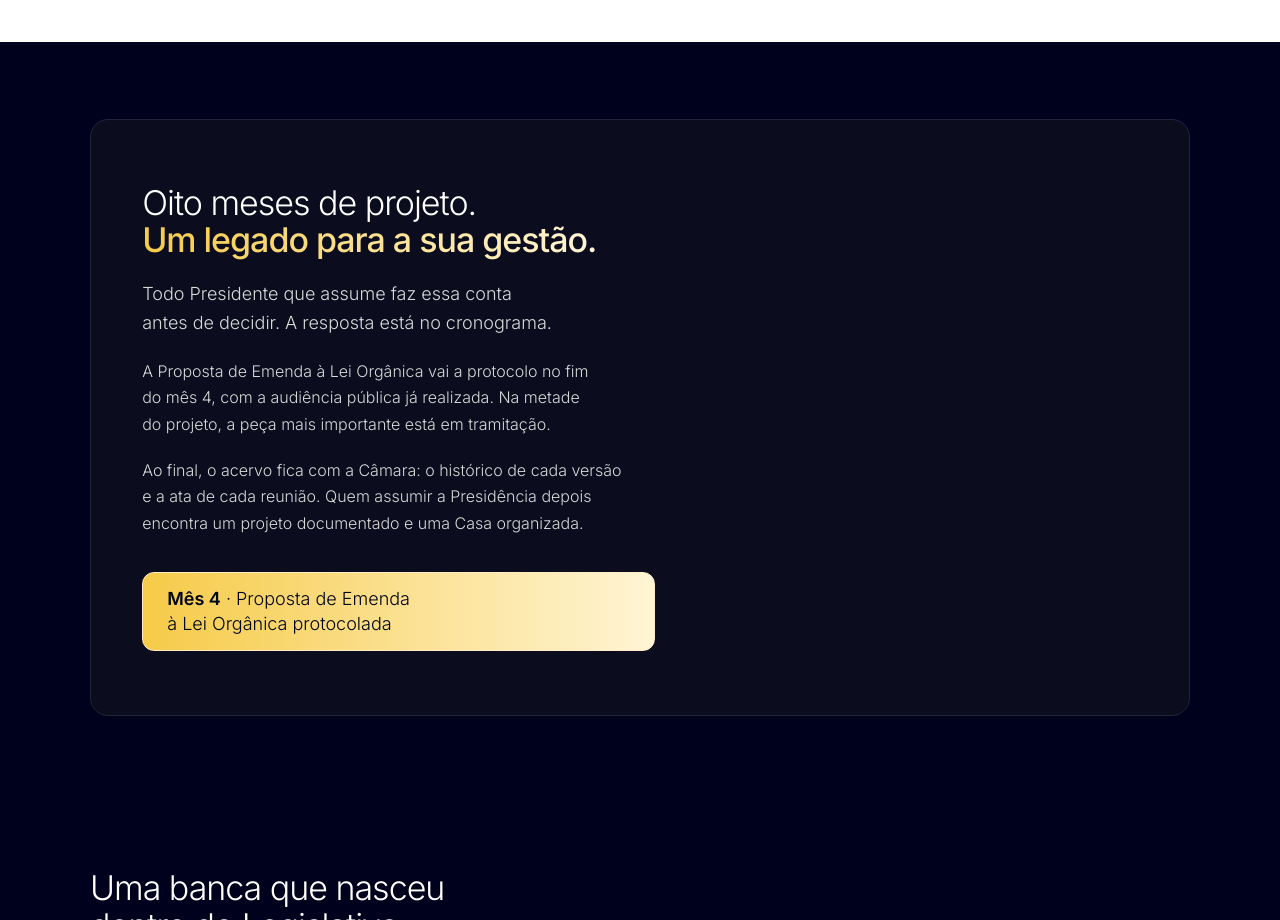
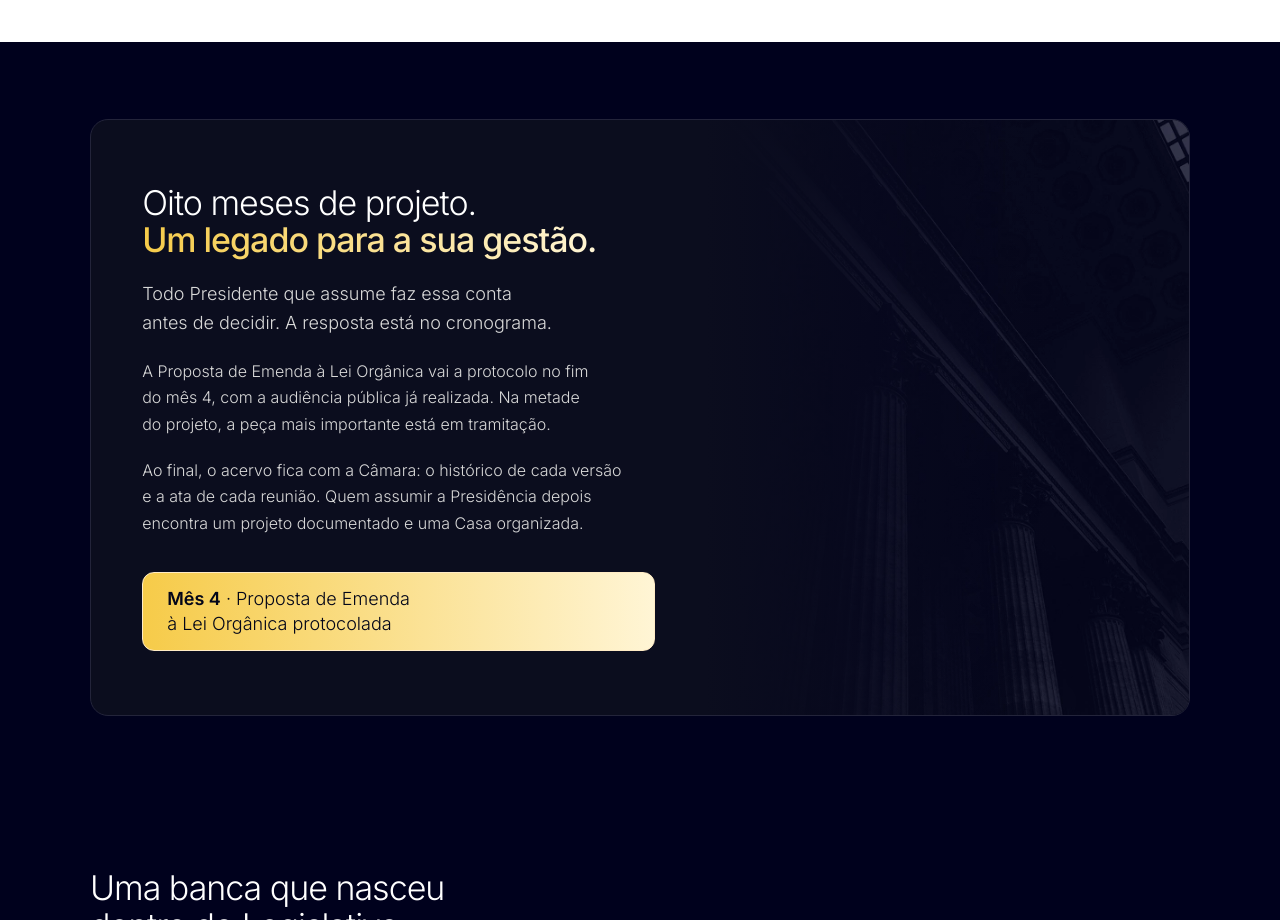
Before and after one commit to Jef1N/Normatiza-o-360, a plain HTML site: page index.html in a window 1280 px wide. Shown: the part 8400-9320 px from the top of the page. Drawn offline with nearby package versions, Linux system fonts and the light colour scheme.

Commit message:
Prazo e mandato: imagem de fundo (colunas) na coluna direita do bloco
Co-Authored-By: Claude Opus 4.8 <noreply@anthropic.com>
Claude-Session: https://claude.ai/code/session_019MBYwDzD3818YRrwkkGH1B

```diff
--- a/styles.css
+++ b/styles.css
@@ -346,8 +346,9 @@ h1,h2,h3,h4,.sec-title,.sec-title-sm,.faq-item summary{text-wrap:balance;hyphens
   font-size:18px;font-weight:300;line-height:1.4;text-wrap:balance;
 }
 .mandato-badge strong{font-weight:600}
-/* coluna à direita só reserva o espaço (transparente) para um background-image no bloco */
-.mandato-media{min-height:100%}
+/* coluna à direita: imagem de fundo com fade para o fundo do bloco à esquerda */
+.mandato-media{position:relative;min-height:100%;background:#0b0d1e url('assets/mandato-bg.webp') center center/cover no-repeat}
+.mandato-media::after{content:"";position:absolute;inset:0;background:linear-gradient(90deg,#0b0d1e 0%,rgba(11,13,30,.6) 26%,rgba(11,13,30,0) 72%)}
 
 /* ---------- QUEM FAZ (claro) ---------- */
 .quem-head{max-width:640px;margin-bottom:clamp(44px,5vw,64px)}
```
Also changed, not shown: assets/mandato-bg.webp (added).
